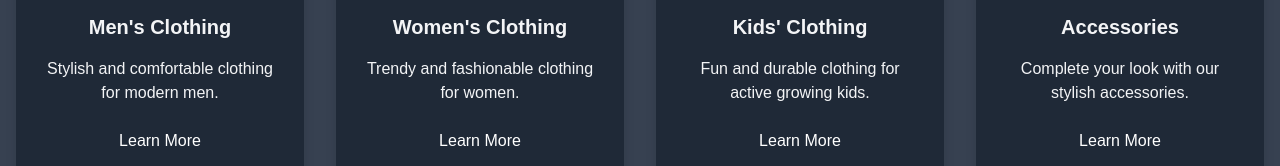
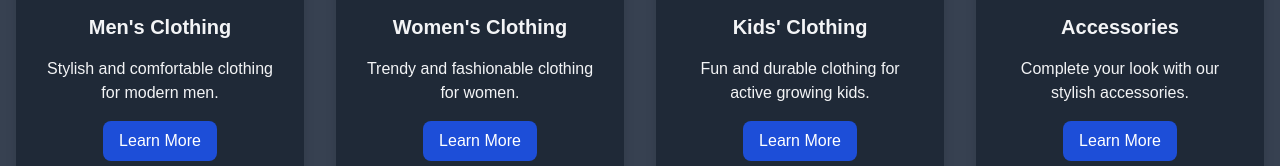
Before and after one commit to ajeet98011/TIC-The-Intelligence-Clothing-Co., a plain HTML site: page Landing page Clothing Advertisment/kids.html in a window 1280 px wide. Shown: the part 2634-2800 px from the top of the page. Drawn offline with nearby package versions, Linux system fonts and the light colour scheme.

Commit message:
Update kids.html

```diff
--- a/Landing page Clothing Advertisment/kids.html
+++ b/Landing page Clothing Advertisment/kids.html
@@ -50,7 +50,8 @@
             <div class="text-center text-white z-10">
                 <h1 class="text-4xl md:text-5xl font-bold mb-4 animate__animated animate__fadeIn">Welcome to Clothing Co.</h1>
                 <p class="text-lg md:text-xl mb-8 animate__animated animate__fadeIn animate__delay-1s">Fashion for Everyone - Men, Women, Kids, and More!</p>
-                <a href="#kids" class="bg-primary text-white py-2 px-4 rounded hover:bg-blue-700 transition duration-300">Explore Our Collection</a>
+                <a href="#services" class="bg-blue-700 text-white py-2 px-6 rounded-lg transition duration-300">Explore Our Collection</a>
+
             </div>
         </div>
     </section>
@@ -170,32 +171,33 @@
                     <img src="https://www.sustainablejungle.com/wp-content/uploads/2022/11/Images-by-United-by-Blue-1.jpg" alt="Men's Clothing" class="w-full h-32 object-cover mb-4 rounded-lg">
                     <h3 class="text-xl font-semibold mb-4 text-success">Men's Clothing</h3>
                     <p>Stylish and comfortable clothing for modern men.</p>
-                    <a href="mens.html" class="inline-block mt-4 text-white bg-primary hover:bg-primary-dark py-2 px-4 rounded-lg transition duration-300">Learn More</a>
+                    <a href="mens.html" class="inline-block mt-4 text-white bg-blue-700 hover:bg-primary-dark py-2 px-4 rounded-lg transition duration-300">Learn More</a>
                 </div>
                 <!-- Women's Clothing -->
                 <div class="bg-gray-800 p-6 rounded-lg shadow-lg">
                     <img src="https://d2line.com/thatlook/wp-content/uploads/sites/4/2022/09/women-fashion-and-women-clothing.png" alt="Women's Clothing" class="w-full h-32 object-cover mb-4 rounded-lg">
                     <h3 class="text-xl font-semibold mb-4 text-success">Women's Clothing</h3>
                     <p>Trendy and fashionable clothing for women.</p>
-                    <a href="womens.html" class="inline-block mt-4 text-white bg-primary hover:bg-primary-dark py-2 px-4 rounded-lg transition duration-300">Learn More</a>
+                    <a href="womens.html" class="inline-block mt-4 text-white bg-blue-700 hover:bg-primary-dark py-2 px-4 rounded-lg transition duration-300">Learn More</a>
                 </div>
                 <!-- Kids' Clothing -->
                 <div class="bg-gray-800 p-6 rounded-lg shadow-lg">
                     <img src="https://prathaa.in/cdn/shop/articles/PHOTO-2021-08-08-19-40-33-686608.jpg?v=1722067300" alt="Kids' Clothing" class="w-full h-32 object-cover mb-4 rounded-lg">
                     <h3 class="text-xl font-semibold mb-4 text-success">Kids' Clothing</h3>
                     <p>Fun and durable clothing for active growing kids.</p>
-                    <a href="kids.html" class="inline-block mt-4 text-white bg-primary hover:bg-primary-dark py-2 px-4 rounded-lg transition duration-300">Learn More</a>
+                    <a href="kids.html" class="inline-block mt-4 text-white bg-blue-700 hover:bg-primary-dark py-2 px-4 rounded-lg transition duration-300">Learn More</a>
                 </div>
                 <!-- Accessories -->
                 <div class="bg-gray-800 p-6 rounded-lg shadow-lg">
                     <img src="https://images.ctfassets.net/3s5io6mnxfqz/3q6QfJJZgqTljZhxbwliRz/ecde7628474fb6613b460adedf02f64f/AdobeStock_185261221.jpeg" alt="Accessories" class="w-full h-32 object-cover mb-4 rounded-lg">
                     <h3 class="text-xl font-semibold mb-4 text-success">Accessories</h3>
                     <p>Complete your look with our stylish accessories.</p>
-                    <a href="accessories.html" class="inline-block mt-4 text-white bg-primary hover:bg-primary-dark py-2 px-4 rounded-lg transition duration-300">Learn More</a>
+                    <a href="accessories.html" class="inline-block mt-4 text-white bg-blue-700 hover:bg-primary-dark py-2 px-4 rounded-lg transition duration-300">Learn More</a>
                 </div>
             </div>
         </div>
     </section>
+
 
     <!-- Footer -->
     <footer class="bg-gray-900 py-12">
@@ -239,7 +241,7 @@
                     <h3 class="text-2xl font-bold text-primary mb-6">Newsletter</h3>
                     <form action="#" method="POST" class="flex flex-col items-center">
                         <input type="email" name="newsletter-email" placeholder="Your Email" class="w-full max-w-xs p-4 mb-4 border border-gray-600 bg-gray-800 text-white rounded-lg focus:outline-none focus:ring-2 focus:ring-primary transition duration-300">
-                        <button type="submit" class="bg-green-500 text-white py-2 px-6 rounded-lg hover:bg-green-600 transition duration-300">Subscribe</button>
+                        <button type="submit" class="bg-blue-700 text-white py-2 px-6 rounded-lg transition duration-300">Subscribe</button>
                     </form>
                 </div>
             </div>
```
